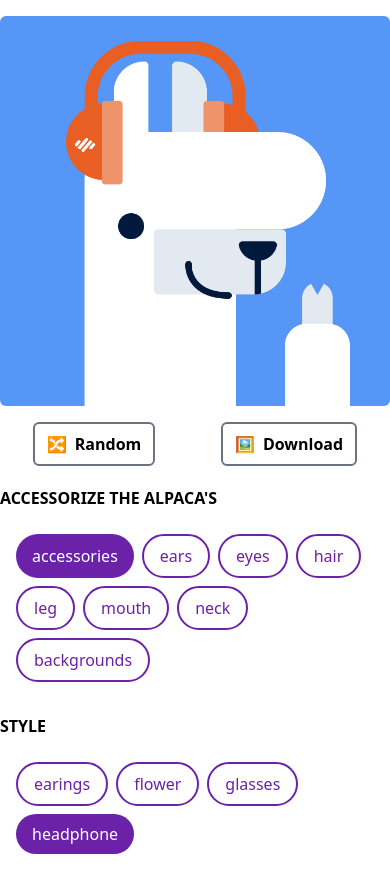
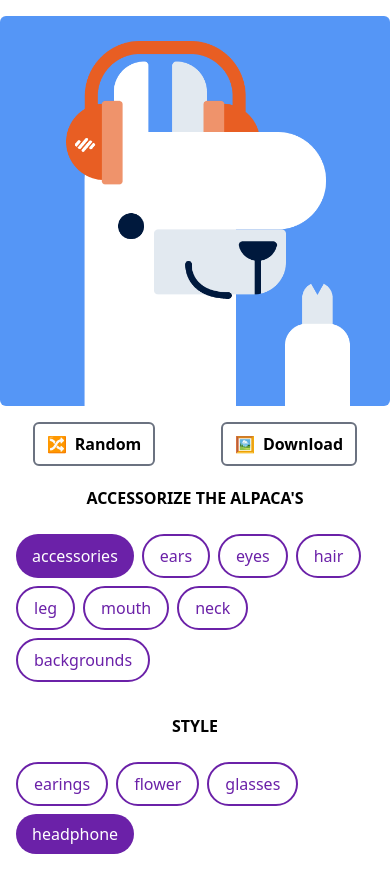
Before and after one commit to Qayyax/alpaca_generator, a React (Vite) app: page / in a window 390 px wide. Built offline with nearby package versions, Linux system fonts and the light colour scheme.

Commit message:
mobile tweak

```diff
--- a/src/components/Options.tsx
+++ b/src/components/Options.tsx
@@ -15,7 +15,7 @@
   handleSelected,
 }: Props) {
   return (
-    <div className="flex flex-col items-start gap-y-2">
+    <div className="flex flex-col items-center md:item-start gap-y-2">
       {/*the width is full*/}
       <h2 className="font-extrabold">{title.toUpperCase()}</h2>
       <div className="flex flex-wrap gap-2 max-w-[450px] p-4 border-red-700 rounded-lg">
```
